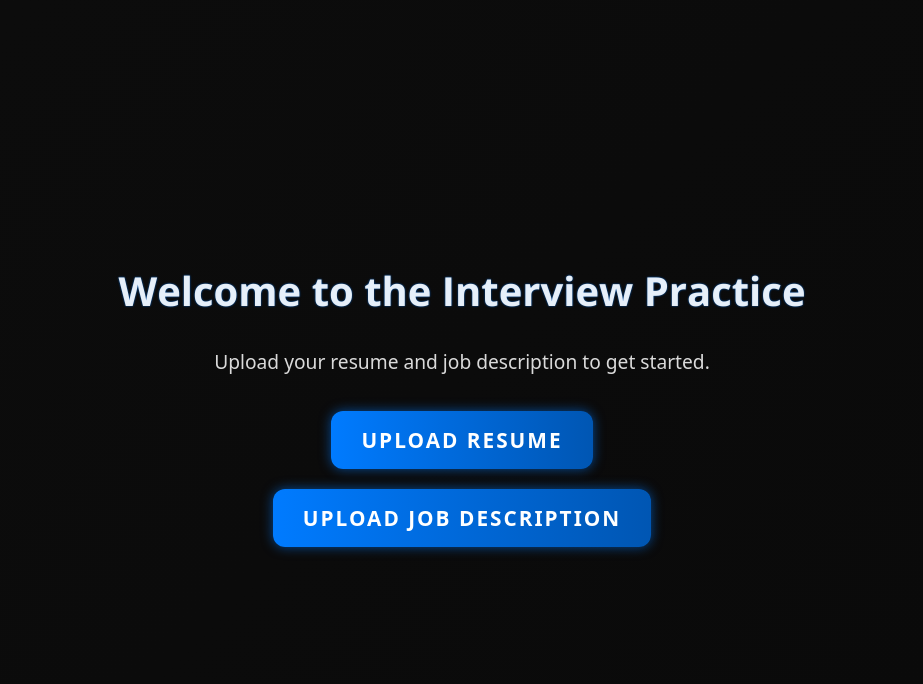
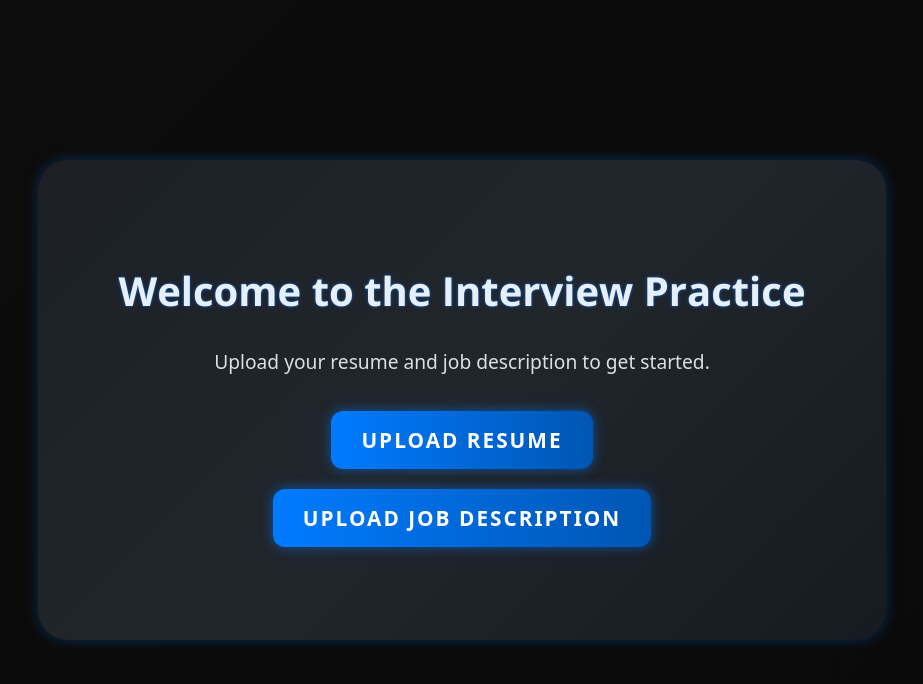
Before and after one commit to Ishaan149/Ai-job-coach, a React (Vite) app in the folder ai-interview-coach/: page /main in a window 1280 px wide. Shown: the top 684 px of the page, without its empty margins (178-1101 px from the left). Built offline with nearby package versions, Linux system fonts and the light colour scheme.

Commit message:
Added Main title container

```diff
--- a/ai-interview-coach/src/MainPage.css
+++ b/ai-interview-coach/src/MainPage.css
@@ -26,12 +26,29 @@
     animation: gradientAnimation 8s infinite alternate ease-in-out;
 }
 
+.main-title-container {
+    display: flex;
+    flex-direction: column;
+    align-items: center;
+    justify-content: center;
+    background: linear-gradient(-45deg, #161b22, #21262d, #1c1f26);
+    padding: 40px;
+    height: auto;
+    min-height: 50vh;
+    width: 60vw;
+    border-radius: 30px;
+    box-shadow: 0px 10px 30px rgba(0, 0, 0, 0.4);
+    transition: transform 0.3s ease-in-out;
+    backdrop-filter: blur(12px);
+    animation: borderGlow 5s infinite alternate ease-in-out;
+}
+
 h1 {
     font-family: "Open Sans", sans-serif;
     font-size: 2.5rem;
     font-weight: bold;
     margin-bottom: 15px;
-    text-shadow: 0px 0px 2px rgba(0, 123, 255, 0.8);
+    text-shadow: 0px 0px 3px rgba(0, 123, 255, 0.8);
 }
 
 p {
--- a/ai-interview-coach/src/MainPage.tsx
+++ b/ai-interview-coach/src/MainPage.tsx
@@ -33,6 +33,7 @@ const MainPage: React.FC = () => {
 
     return (
         <div className="main-container">
+            <div className="main-title-container">
                 <h1>Welcome to the Interview Practice</h1>
                 <p>Upload your resume and job description to get started.</p>
 
@@ -78,6 +79,7 @@ const MainPage: React.FC = () => {
                     </div>
                 )}
             </div>
+        </div>
     );
 };
 
```
Lines whose indentation alone changed are shown as unchanged.
